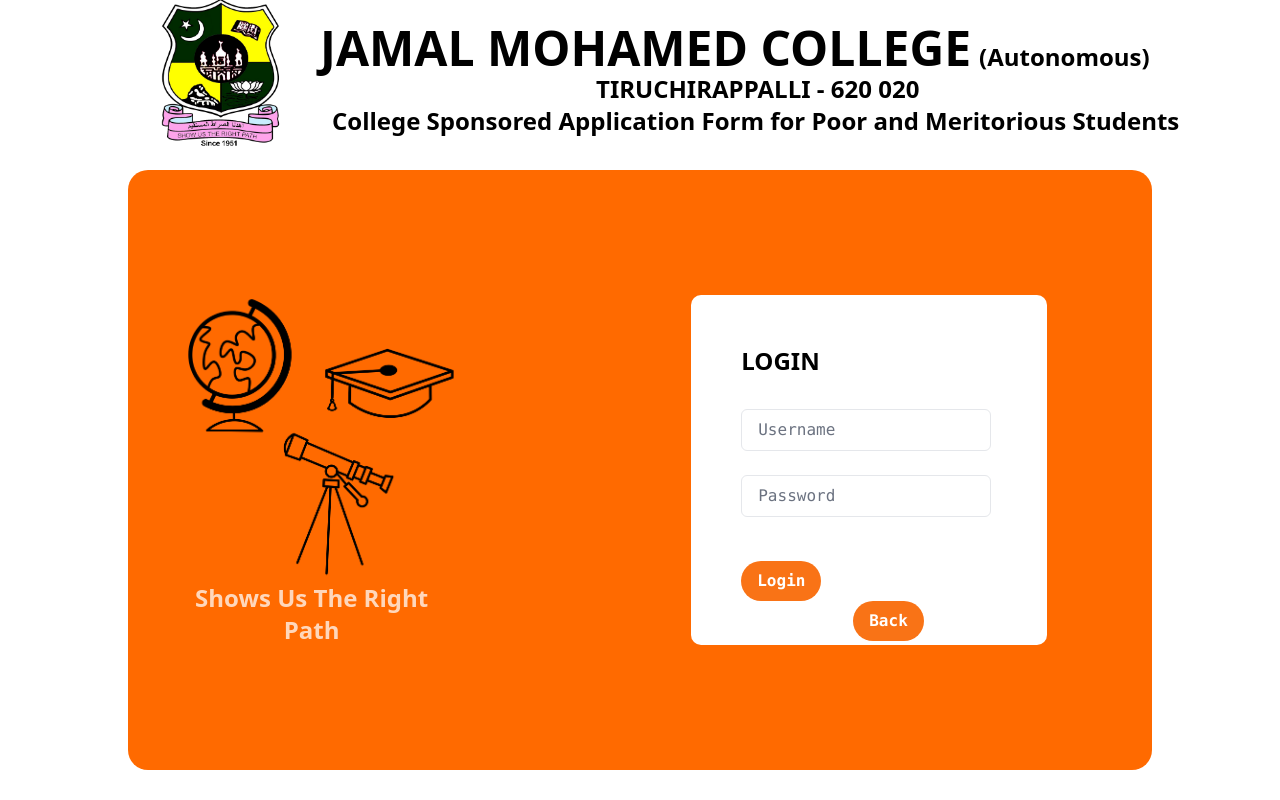
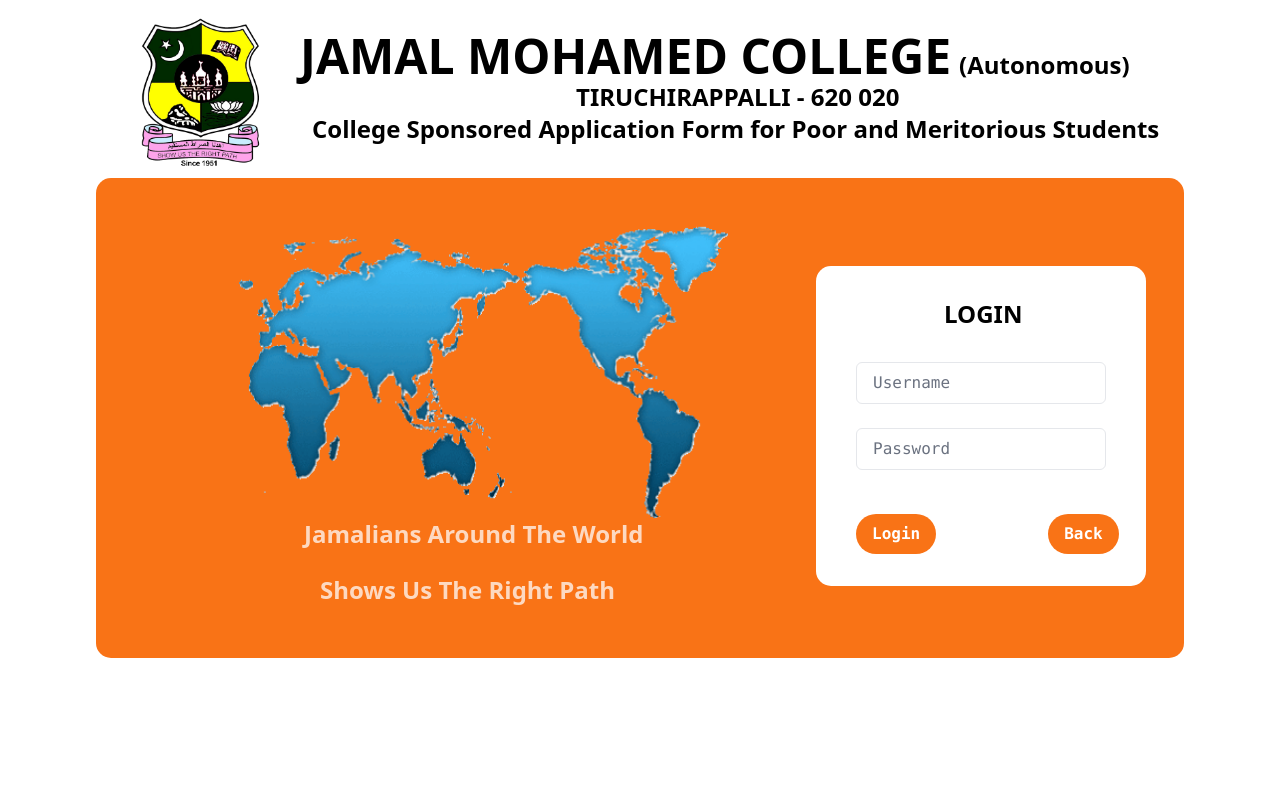
Before and after one commit to JoshwaThomas/sclr_client, a React (Create React App) app: page /login in a window 1280 px wide. Built offline with nearby package versions, Linux system fonts and the light colour scheme.

Commit message:
Your commit message here

```diff
--- a/src/components/login/login.js
+++ b/src/components/login/login.js
@@ -1,6 +1,6 @@
 import React, { useState } from 'react';
 import jmc from '../login/jmclogo.png';
-import scl from '../login/sclr.png';
+import Map from '../../assets/victim1-map.gif'
 import { useNavigate } from 'react-router-dom';
 import axios from 'axios';
 
@@ -26,8 +26,8 @@
                     } else if (role === 2) {
                         navigate(`/staff/${staffId}/dashboard`, { state: { id: staffId, role } });
                     }
-                else if(staffId === `${role}`){
-                    navigate('/student/dashboard', {state: {id: staffId}});
+                    else if (staffId === `${role}`) {
+                        navigate('/student/dashboard', { state: { id: staffId } });
                     }
                 } else if (res.data.status === 'wrong password') {
                     alert("Wrong Password");
@@ -41,82 +41,82 @@
             });
     };
 
-    const outerFlexContainerStyle = {
+    const topContainerStyle = {
+        // position: 'absolute',
+        // top: 0,
+        // left: 0,
+        // padding: '20px',
         display: 'flex',
-        justifyContent: 'center',
-        alignItems: 'center',
-        height: '100vh',
-        backgroundColor: 'white',
-        flexDirection: 'column',
-        position: 'relative',
+        backgroundColor: 'white'
     };
 
-    const logoAndNameContainerStyle = {
-        position: 'absolute',
-        top: 0,
-        left: 0,
-        padding: '20px',
+    const bottomContainerStyle = {
+        // position: 'absolute',
+        // top: 0,
+        // left: 0,
+        // padding: '20px',
         display: 'flex',
+        borderRadius:'15px 15px 15px 15px'
     };
 
     const logoStyle = {
         width: '150px',
         height: '170px',
-        marginRight: '10px',
+        marginRight: '10px'
+    };
+    const leftcontainerfile={
+        height:'480px',
+        width:'500px',
+
+    };
+    const logincontainer={
+        height:'480px',
+        width:'400px'
+
+    };
+    const loginbg={
+        backgroundColor:'white',
+        height:'320px',
+        width:'330px',
+        borderRadius:'15px 15px 15px 15px'
     };
 
-    const flexContainerStyle = {
-        display: 'flex',
-        marginTop:'140px',
-        justifyContent: 'right',
-        alignItems: 'center',
-        height: '75vh',
-        width: '80%',
-        backgroundColor: '#FF6A00',
-        position: 'relative',
-        padding: '40px',
-        borderRadius: '20px',
+    const sclimg = {
+        width: '500px',
+        height: '300px',
+        alignItems: 'left',
 
     };
 
-    const formContainerStyle = {
-        backgroundColor: 'white',
-        height: '350px',
-        marginRight: '65px',
-        padding: '50px',
-        borderRadius: '10px',
-        display: 'flex',
-        flexDirection: 'column',
-        alignItems: 'center',
-    };
+    return (
 
-    const sclimg = {
-        width: '300px',
-        height: '300px',
-        alignItems: 'left',
-    };
+        <div>
 
-    return (
-        <div style={outerFlexContainerStyle}>
-            <div style={logoAndNameContainerStyle}>
-                <img src={jmc} alt='LOGO' style={logoStyle} className='-mt-8 ml-32 '/>
-                <div className='-mt-5'>
-                    <span className="text-sm"><br /></span>
+            <div style={topContainerStyle}>
+                <div>
+                    <img src={jmc} alt='LOGO' style={logoStyle} className='mt-2 ml-32 ' />
+                </div>
+                <div className='mt-8'>
                     <span className="text-5xl font-extrabold ml-3">JAMAL MOHAMED COLLEGE</span>
                     <span className="text-2xl font-bold ml-2">(Autonomous)<br /></span>
                     <span className="text-2xl font-bold text-center ml-72">TIRUCHIRAPPALLI - 620 020<br /></span>
                     <span className="text-2xl font-bold ml-6">College Sponsored Application Form for Poor and Meritorious Students<br /></span>
                 </div>
             </div>
-            <div style={flexContainerStyle}>
 
-            <span className="text-2xl font-bold text-center mt-72 -mr-72  text-white  animate-pulse">Shows Us The Right Path</span>
+            <div style={bottomContainerStyle} className='bg-orange-500 ml-24 mr-24'>
+                <div style={leftcontainerfile} className='ml-24'>
+                <img src={Map} alt='LOGO' style={sclimg} className='mt-10 ml-10'/>
+                <span className="text-2xl font-bold text-center ml-28 mt-28 text-white  animate-pulse">Jamalians Around The World</span><br></br><br></br>
+                <span className="text-2xl font-bold text-center ml-32 mt-20 text-white  animate-pulse">Shows Us The Right Path</span>
 
-                <img src={scl} alt='LOGO' style={sclimg} className='mr-56 -mt-20 '/>
-                <div style={formContainerStyle}>
+
+                </div>
+                <div style={logincontainer} className='mr-24 py-32 px-32 mr-24'>
+                    <div style={loginbg} className='-mt-10'>
                 <form onSubmit={Submit}>
-                        <h1 className="text-2xl mb-8 font-bold">LOGIN</h1>
-                        <div>
+                        <h1 className="text-2xl mb-8 font-bold pl-32 pt-8">LOGIN</h1>
+                        <div className='pl-10'>
                             <input
                                 type="text"
                                 value={staffId}
@@ -126,7 +126,7 @@
                                 style={{ width: '250px', color: 'black' }}
                             />
                         </div>
-                        <div>
+                        <div className='pl-10'>
                             <input
                                 type="password"
                                 value={password}
@@ -136,12 +136,20 @@
                                 style={{ width: '250px', color: 'black' }}
                             />
                         </div>
-                        <button type='submit' className="rounded-full font-mono px-4 py-2 mt-5 bg-orange-500 text-white font-bold">Login</button>
+                        <button type='submit' className="rounded-full font-mono px-4 py-2 mt-5 ml-10 bg-orange-500 text-white font-bold">Login</button>
                         <button type='button' className="rounded-full font-mono px-4 py-2 ml-28 bg-orange-500 text-white font-bold" onClick={() => navigate('/')}>Back</button>
                     </form>
                     </div>
                 </div>
             </div>
+
+
+
+        </div>
+
+
+
+
     );
 }
 
--- a/src/components/start/first.js
+++ b/src/components/start/first.js
@@ -4,6 +4,7 @@
 import { useNavigate } from 'react-router-dom';
 // import Stud from '../../assets/stud.mp4';
 import Stud1 from '../../assets/stud1.gif'
+
 
 function LandingPage() {
   const navigate = useNavigate();
```
Also changed, not shown: src/assets/victim1-map.gif (added). Lines whose indentation alone changed are shown as unchanged.
